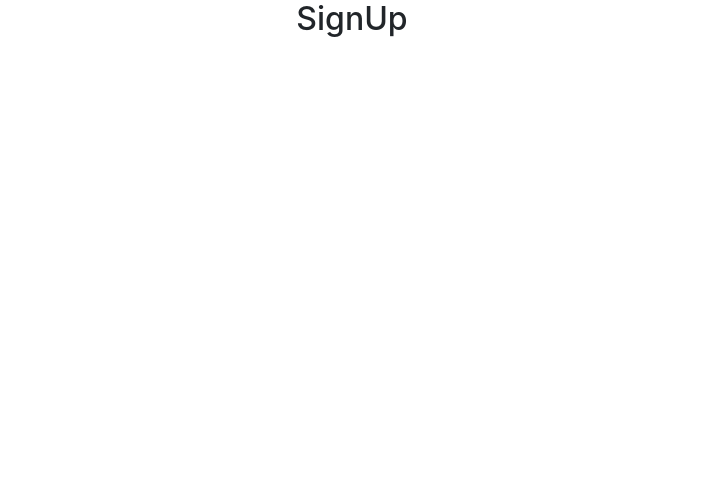
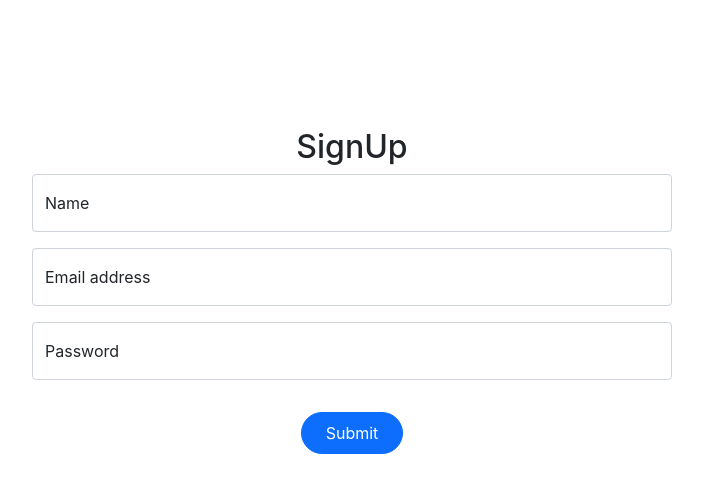
Before and after one commit to dipdastoko/red-onion-resturant, a React (Create React App) app: page /signup in a window 1280 px wide. Shown: the top 492 px of the page, without its empty margins (288-991 px from the left). Built offline with nearby package versions, Linux system fonts and the light colour scheme.

Commit message:
signUp page created

```diff
--- /dev/null
+++ b/src/components/Login/SignUp.css
@@ -0,0 +1,5 @@
+.signup {
+    margin-left: 25%;
+    margin-right: 25%;
+    margin-top: 10%;
+}
--- a/src/components/Login/SignUp.js
+++ b/src/components/Login/SignUp.js
@@ -1,9 +1,26 @@
 import React from 'react';
+import './SignUp.css';
 
 const SignUp = () => {
     return (
-        <div>
+        <div className='signup'>
             <h2>SignUp</h2>
+            <div className="form-floating mb-3">
+                <input type="email" className="form-control" id="floatingInput"
+                    placeholder='Name' />
+                <label htmlFor="floatingInput">Name</label>
+            </div>
+            <div className="form-floating mb-3">
+                <input type="email" className="form-control" id="floatingInput"
+                    placeholder='Email' />
+                <label htmlFor="floatingInput">Email address</label>
+            </div>
+            <div className="form-floating mb-3">
+                <input type="password" className="form-control" id="floatingPassword"
+                    placeholder='Password' />
+                <label htmlFor="floatingPassword">Password</label>
+            </div>
+            <button type="button" className="btn btn-primary rounded-pill px-4 py-2 mt-3">Submit</button>
         </div>
     );
 };
```
